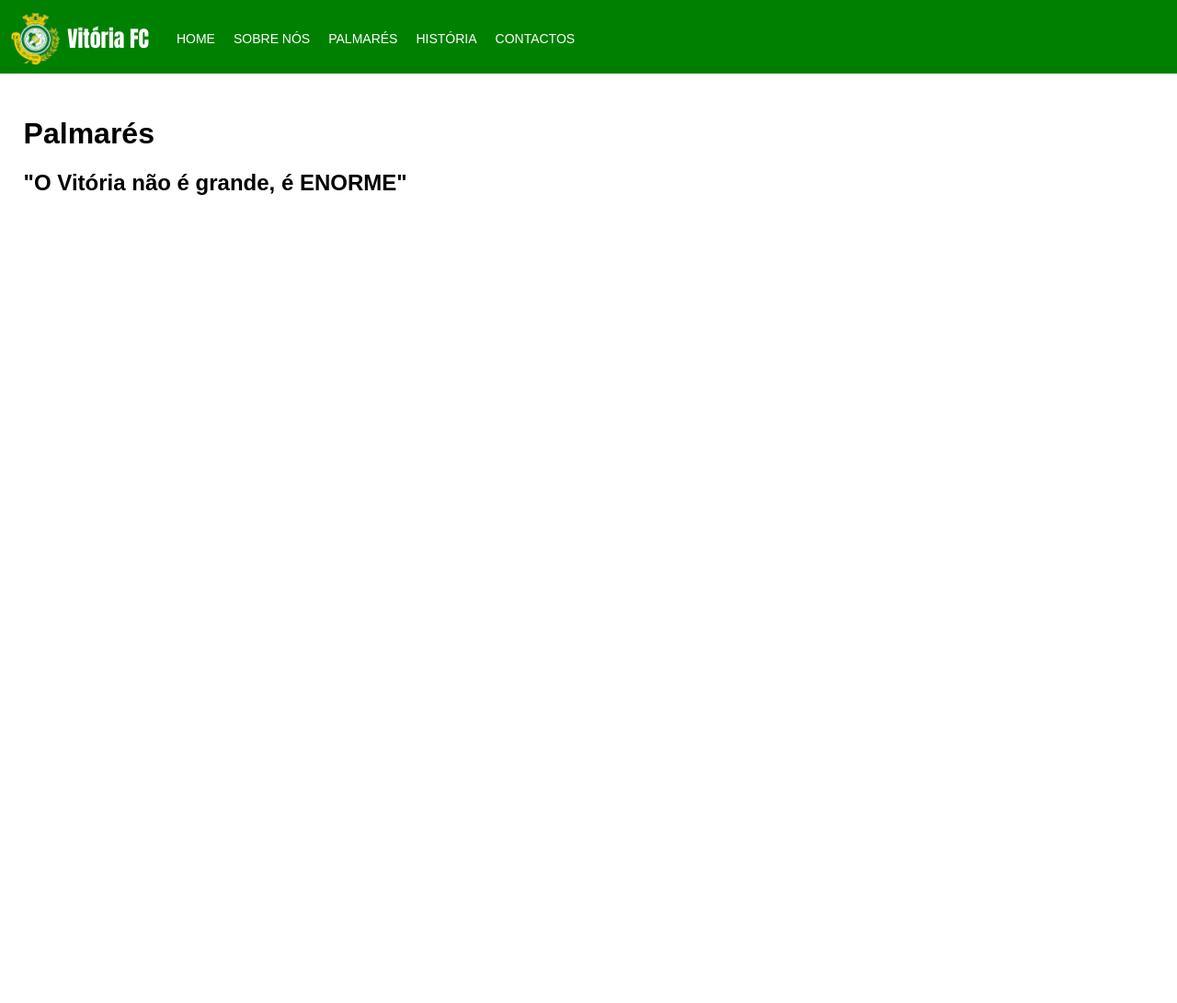
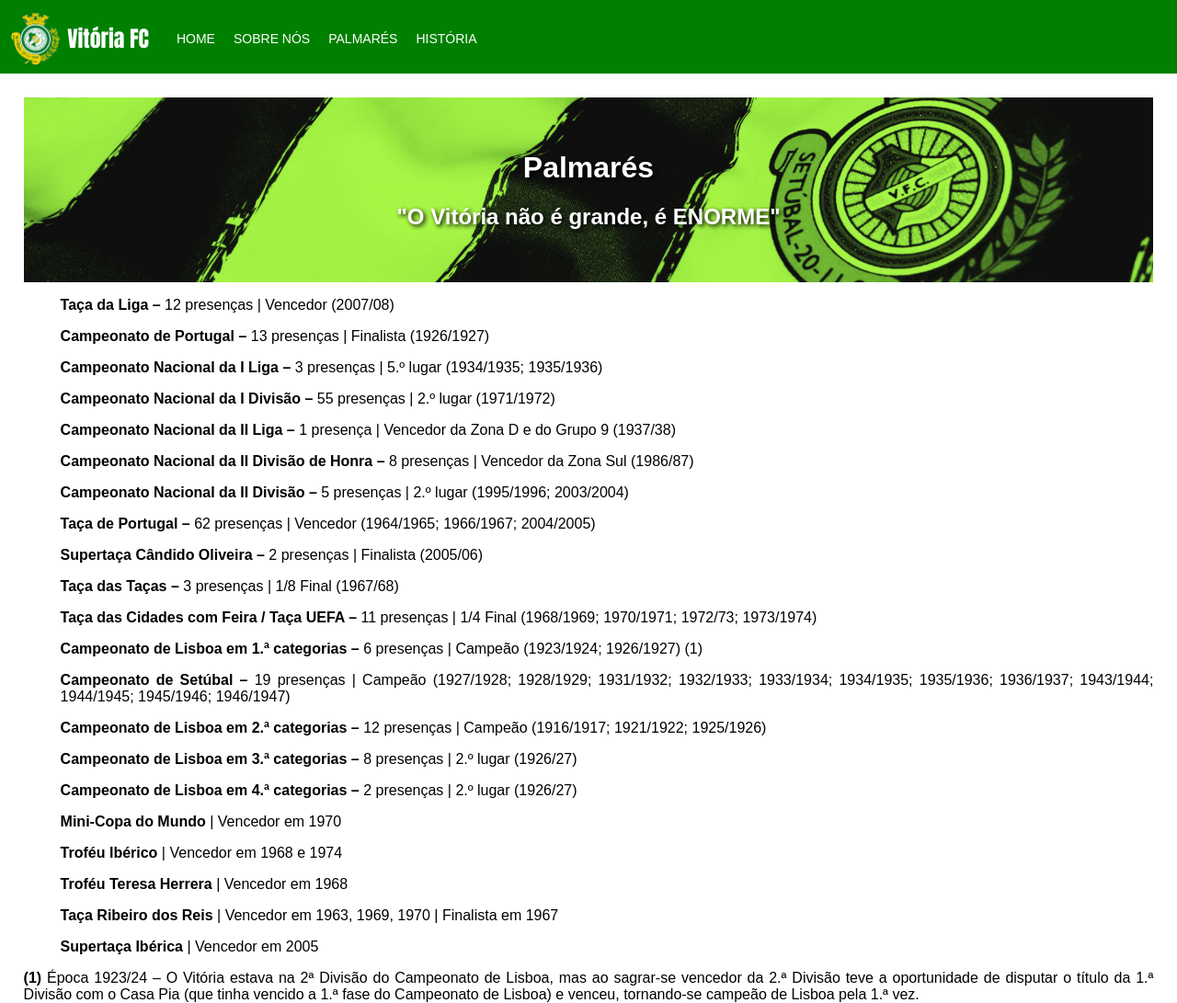
Before and after one commit to Mottaaaa/VFC, a plain HTML site: page palmares.html in a window 1280 px wide. Shown: the whole page at 92% size. Before the commit the page ends 800 px from the top, so only its background shows below. Drawn offline with Linux system fonts and the light colour scheme.

Commit message:
so falta homepage

```diff
--- a/palmares.html
+++ b/palmares.html
@@ -27,16 +27,99 @@
                     <li><a href="about_us.html">Sobre Nós</a></li>
                     <li><a href="palmares.html">Palmarés</a></li>
                     <li><a href="history.html">História</a></li>
-                    <li><a href="contact.html">Contactos</a></li>
                 </ul>
             </div>
         </nav>
     </header>
     <div class="content">
-        <h1>Palmarés</h1>
-        <h2>"O Vitória não é grande, é ENORME"</h2>
+        <div class="subHeader">
+            <h1>Palmarés</h1>
+            <h2>"O Vitória não é grande, é ENORME"</h2>
+        </div>
+        <article>
+            <ul class="nodecor-list">
+                <li>
+                    <p><b>Taça da Liga –</b> 12 presenças | Vencedor (2007/08)</p>
+                </li>
+                <li>
+                    <p><b>Campeonato de Portugal – </b>13 presenças | Finalista (1926/1927)</p>
+                </li>
+                <li>
+                    <p><b>
+                            Campeonato Nacional da I Liga – </b>3 presenças | 5.º lugar (1934/1935; 1935/1936)</p>
+                </li>
+                <li>
+                    <p><b>Campeonato Nacional da I Divisão – </b>55 presenças | 2.º lugar (1971/1972)</p>
+                </li>
+                <li>
+                    <p><b>Campeonato Nacional da II Liga – </b>1 presença | Vencedor da Zona D e do Grupo 9 (1937/38)
+                    </p>
+                </li>
+                <li>
+                    <p><b>Campeonato Nacional da II Divisão de Honra –
+                        </b>8 presenças | Vencedor da Zona Sul (1986/87)</p>
+                </li>
+                <li>
+                    <p><b>Campeonato Nacional da II Divisão – </b>5 presenças | 2.º lugar (1995/1996; 2003/2004)</p>
+                </li>
+                <li>
+                    <p><b>Taça de Portugal – </b>62 presenças | Vencedor (1964/1965; 1966/1967; 2004/2005)</p>
+                </li>
+                <li>
+                    <p><b>Supertaça Cândido Oliveira – </b>2 presenças | Finalista (2005/06)</p>
+                </li>
+                <li>
+                    <p><b>Taça das Taças – </b>3 presenças | 1/8 Final (1967/68)</p>
+                </li>
+                <li>
+                    <p><b>Taça das Cidades com Feira / Taça UEFA – </b>11 presenças | 1/4 Final (1968/1969; 1970/1971;
+                        1972/73; 1973/1974)</p>
+                </li>
+                <li>
+                    <p><b>Campeonato de Lisboa em 1.ª categorias – </b>6 presenças | Campeão (1923/1924; 1926/1927) (1)
+                    </p>
+                </li>
+                <li>
+                    <p><b>Campeonato de Setúbal – </b>19 presenças | Campeão (1927/1928; 1928/1929; 1931/1932;
+                        1932/1933; 1933/1934;
+                        1934/1935; 1935/1936; 1936/1937; 1943/1944; 1944/1945;
+                        1945/1946; 1946/1947)</p>
+                </li>
+                <li>
+                    <p><b>Campeonato de Lisboa em 2.ª categorias – </b>12 presenças | Campeão (1916/1917; 1921/1922;
+                        1925/1926)</p>
+                </li>
+                <li>
+                    <p><b>Campeonato de Lisboa em 3.ª categorias – </b>8 presenças | 2.º lugar (1926/27)</p>
+                </li>
+                <li>
+                    <p><b>
+                            Campeonato de Lisboa em 4.ª categorias – </b>2 presenças | 2.º lugar (1926/27)</p>
+                </li>
+                <li>
+                    <p><b>Mini-Copa do Mundo</b> | Vencedor em 1970</p>
+                </li>
+                <li>
+                    <p><b>Troféu Ibérico</b> | Vencedor em 1968 e 1974</p>
+                </li>
+                <li>
+                    <p><b>Troféu Teresa Herrera</b> | Vencedor em 1968</p>
+                </li>
+                <li>
+                    <p><b>Taça Ribeiro dos Reis</b> | Vencedor em 1963, 1969, 1970 | Finalista em 1967</p>
+                </li>
+                <li>
+                    <p><b>Supertaça Ibérica</b> | Vencedor em 2005</p>
+                </li>
+            </ul>
+
+            <p><b>(1)</b> Época 1923/24 – O Vitória estava na 2ª Divisão do Campeonato de Lisboa, mas ao sagrar-se
+                vencedor
+                da 2.ª Divisão teve a oportunidade de disputar o título da 1.ª Divisão com o Casa Pia (que tinha
+                vencido a 1.ª fase do Campeonato de Lisboa) e venceu, tornando-se campeão de Lisboa pela 1.ª
+                vez.</p>
+        </article>
     </div>
-
 </body>
 
 </html>
--- a/styles/styles.css
+++ b/styles/styles.css
@@ -149,3 +149,21 @@ table tfoot {
 .table {
     overflow-x: auto;
 }
+
+.subHeader {
+    background-image: url('../images/header.jpg');
+    background-repeat: no-repeat;
+    background-position: center;
+    background-size: cover;
+    padding: 3% 0;
+}
+
+.subHeader > h1, .subHeader > h2 {
+    text-align: center;
+    color: white;
+    text-shadow: 2px 2px 5px rgb(0, 0, 0);
+}
+
+.nodecor-list {
+    list-style: none;
+}
```
Also changed, not shown: about_us.html (+27 -7 lines), contact.html (deleted, +0 -41 lines), history.html (+4 -3 lines), index.html (+4 -2 lines), images/old.jpg (added).
